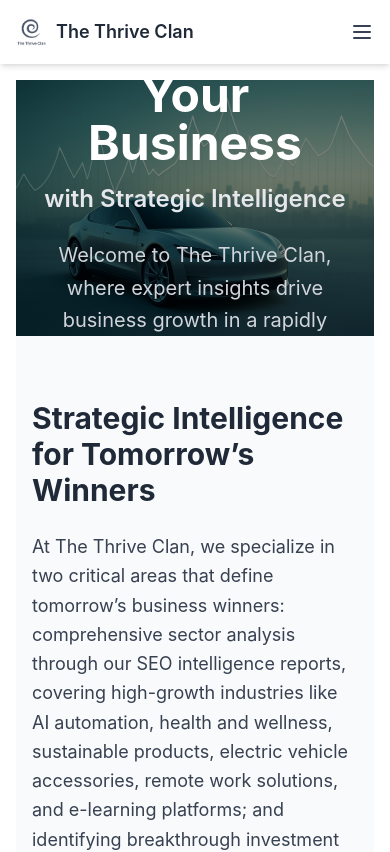
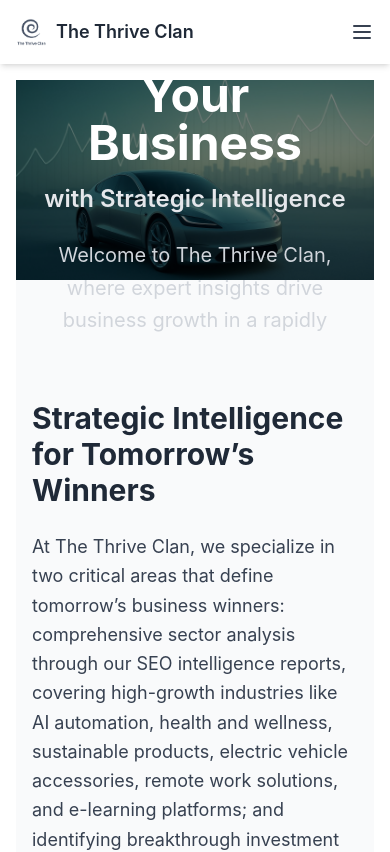
Before and after one commit to thriveuniverse/thethriveclan, a Next.js app: page / in a window 390 px wide. Shown: the top 852 px of the page. Built offline with nearby package versions, Linux system fonts and the light colour scheme.

Commit message:
adjusted for mobile text correction

```diff
--- a/app/globals.css
+++ b/app/globals.css
@@ -240,5 +240,16 @@
 @media (max-width: 768px) {
   .parallax {
     background-attachment: scroll; /* Disable parallax on mobile */
+    background-position: center;
+    background-size: cover;
+    height: 200px; /* Fixed height for mobile to prevent text overflow */
   }
 }
+
+/* Ensure text container fits within hero on mobile */
+@media (max-width: 768px) {
+  .hero-text {
+    padding-top: 20px; /* Add space above text */
+    padding-bottom: 20px; /* Add space below text */
+  }
+}
--- a/app/page.js
+++ b/app/page.js
@@ -23,7 +23,7 @@
           <div className="absolute inset-0 bg-black bg-opacity-50"></div> {/* Overlay for readability */}
         </div>
         <div className="relative z-10 flex items-center justify-center h-full">
-          <div className="text-center max-w-4xl mx-auto px-4">
+          <div className="text-center max-w-4xl mx-auto px-4 hero-text"> {/* Added hero-text class */}
             <h1 className="text-5xl md:text-6xl font-bold mb-4 text-white">
               Future-Proof Your Business
             </h1>
```
